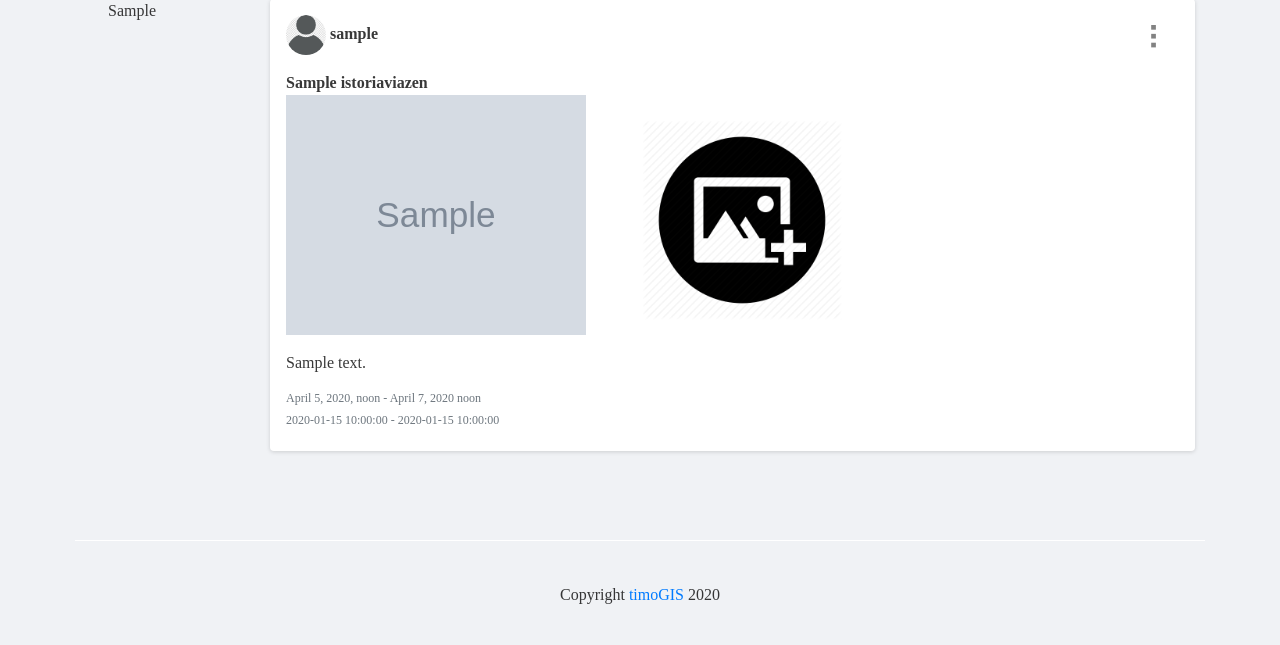
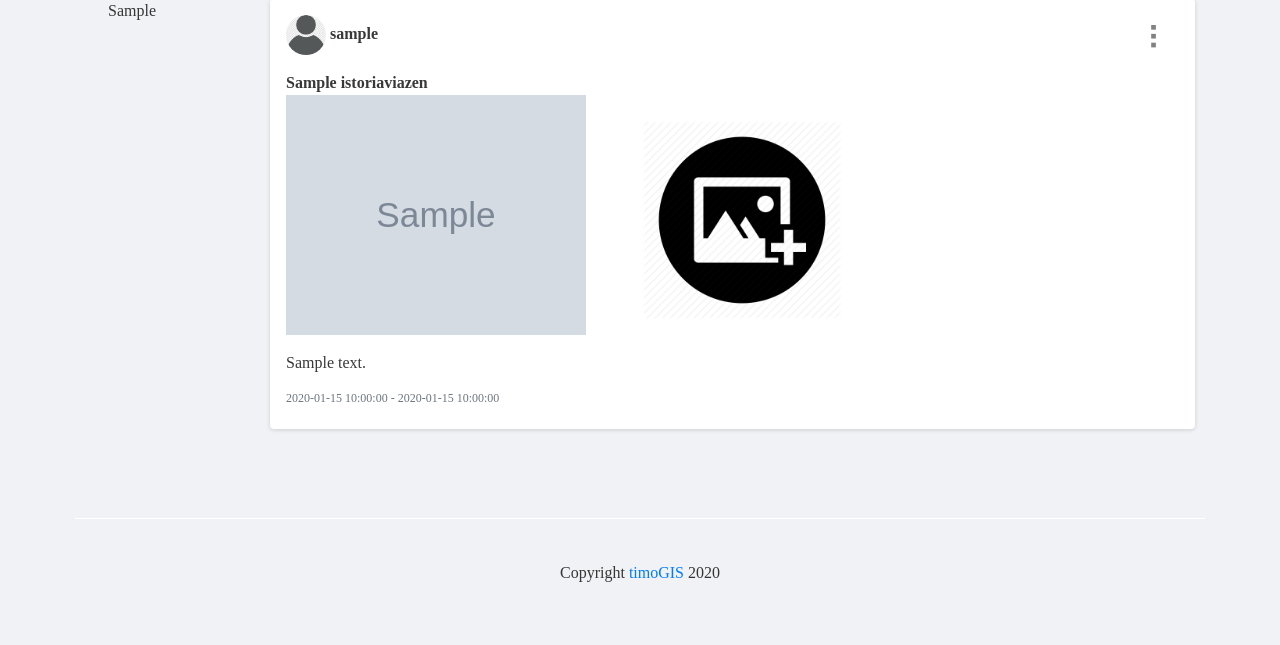
Before and after one commit to pykafe/timorGIS, a Django app: template map/templates/map/mapview.html in a window 1280 px wide. Shown: the part 623-1268 px from the top of the page. After the commit the page ends 1205 px from the top, so only its background shows below. Run offline with Django 3.2, Linux system fonts and the light colour scheme; tables that the repository leaves empty hold one stand-in row (values such as "Sample post"); the template is opened without the code that fills it: values that come from a table or form of the project are taken from there, most other values are stand-ins (such as "Sample title", 1, 10 or a date in 2020); grey boxes marked "Sample" are stand-in pictures; some libraries are stand-ins or nearby versions; some web fonts are replaced.

Commit message:
Update map/templates/map/mapview.html

```diff
--- a/map/templates/map/mapview.html
+++ b/map/templates/map/mapview.html
@@ -86,7 +86,6 @@
                             </figure>
                         </div>
                         <p>{{ via.description }}</p>
-                        <p class="text-muted h6">April 5, 2020, noon - April 7, 2020 noon</p>
                         <p class="text-muted h6">{{ via.date.lower }} - {{ via.date.upper }}</p>
                     </div>
                     {% endif %}
```
